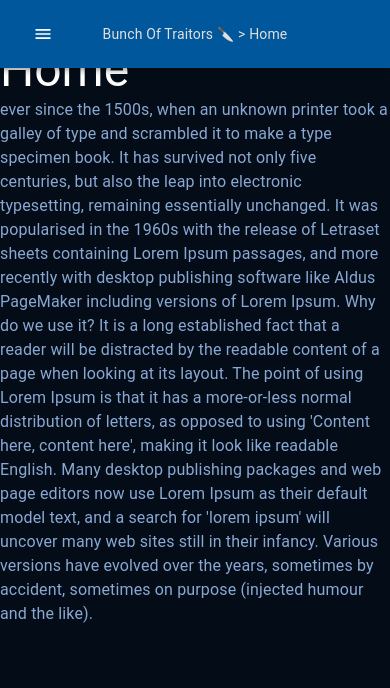
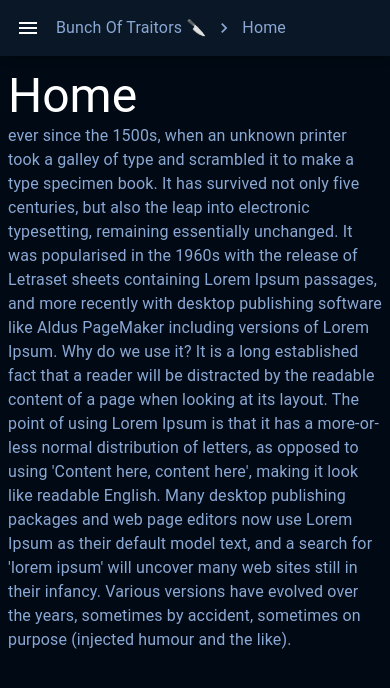
Before and after one commit to SophicalMushroom/ChatStats, a React (Create React App) app in the folder frontend/: page / in a window 390 px wide. Shown: the top 688 px of the page. Built offline with nearby package versions, Linux system fonts and the light colour scheme.

Commit message:
simplified contexts, modified theme

```diff
--- a/frontend/src/App.js
+++ b/frontend/src/App.js
@@ -21,8 +21,10 @@ const useStyles = makeStyles((theme) => ({
 	main: {
 		width: "100vw",
 		height: "100vh",
+		padding: theme.spacing(4),
 		[theme.breakpoints.down("xs")]: {
-			paddingTop: "5vh",
+			padding: theme.spacing(1),
+			paddingTop: "8vh",
 		},
 	},
 }));
@@ -45,7 +47,7 @@ const renderTabContent = (curTab) => {
 const App = () => {
 	const classes = useStyles();
 	const theme = useTheme();
-	const [curTab, setCurTab] = useContext(NavContext);
+	const { curTab, setCurTab } = useContext(NavContext);
 
 	return (
 		<div className={classes.root}>
--- a/frontend/src/components/navigation/ChatSelector.js
+++ b/frontend/src/components/navigation/ChatSelector.js
@@ -28,7 +28,7 @@ export const ChatSelector = () => {
 		"Example Chat name",
 	]);
 	const [menuAnchor, setMenuAnchor] = useState(null);
-	const [_1, _2, _3, _4, curChat, setCurChat] = useContext(NavContext);
+	const { curChat, setCurChat } = useContext(NavContext);
 
 	const handleMenuOpen = (event) => {
 		setMenuAnchor(event.currentTarget);
--- a/frontend/src/components/navigation/DesktopNav.js
+++ b/frontend/src/components/navigation/DesktopNav.js
@@ -17,9 +17,7 @@ const useStyles = makeStyles((theme) => ({
 export const DesktopNav = () => {
 	const classes = useStyles();
 	const theme = useTheme();
-	const [curTab, setCurTab, isMobileNavOpen, setIsMobileNavOpen] = useContext(
-		NavContext
-	);
+	const { setCurTab } = useContext(NavContext);
 
 	const HandleNavItemClick = (text) => {
 		setCurTab(text);
--- a/frontend/src/components/navigation/MobileAppBar.js
+++ b/frontend/src/components/navigation/MobileAppBar.js
@@ -1,52 +1,29 @@
 import { Fragment, useContext } from "react";
 import { makeStyles, useTheme } from "@material-ui/core/styles";
 import AppBar from "@material-ui/core/AppBar";
+import Breadcrumbs from "@material-ui/core/Breadcrumbs";
 import Toolbar from "@material-ui/core/Toolbar";
+import Typography from "@material-ui/core/Typography";
 import IconButton from "@material-ui/core/IconButton";
 import MenuIcon from "@material-ui/icons/Menu";
+import NavigateNextIcon from "@material-ui/icons/NavigateNext";
 import { NavContext } from "./../../contexts/NavContext";
 
 const useStyles = makeStyles((theme) => ({
-	appBar: {
-		display: "flex",
-		alignItems: "center",
-		justifyContent: "center",
-		height: "8%",
-		marginBottom: "50px",
-	},
-	toolbar: {
-		display: "flex",
-		flexDirection: "row",
-		justifyContent: "center",
-		alignItems: "center",
-		height: "100%",
-		width: "100%",
-	},
-	mobileLogo: {
-		display: "flex",
-		alignItems: "center",
-		justifyContent: "center",
-		position: "absolute",
-		width: "70%",
-		height: "100%",
-	},
+	appBar: { backgroundColor: theme.palette.background.paper },
+	toolbar: {},
 	menuButton: {
-		position: "relative",
-		marginLeft: "5px",
-		marginRight: "auto",
-	},
-	menuButtonIcon: {
-		width: "20px",
-		height: "20px",
+		paddingRight: theme.spacing(2),
 	},
 }));
 
 export const MobileAppBar = () => {
 	const classes = useStyles();
 	const theme = useTheme();
-	const [curTab, setCurTab, isMobileNavOpen, setIsMobileNavOpen] = useContext(
+	const { curTab, isMobileNavOpen, setIsMobileNavOpen, curChat } = useContext(
 		NavContext
 	);
+
 	return (
 		<Fragment>
 			<AppBar position="fixed" className={classes.appBar}>
@@ -58,7 +35,15 @@ export const MobileAppBar = () => {
 					>
 						<MenuIcon className={classes.menuButtonIcon} />
 					</IconButton>
-					<div className={classes.mobileLogo}>Bunch Of Traitors 🔪 > Home</div>
+
+					<Breadcrumbs separator={<NavigateNextIcon fontSize="small" />}>
+						<Typography noWrap color="textSecondary">
+							{curChat}
+						</Typography>
+						<Typography noWrap color="textSecondary">
+							{curTab}
+						</Typography>
+					</Breadcrumbs>
 				</Toolbar>
 			</AppBar>
 		</Fragment>
--- a/frontend/src/components/navigation/MobileNav.js
+++ b/frontend/src/components/navigation/MobileNav.js
@@ -17,7 +17,7 @@ const useStyles = makeStyles((theme) => ({
 export const MobileNav = () => {
 	const classes = useStyles();
 	const theme = useTheme();
-	const [curTab, setCurTab, isMobileNavOpen, setIsMobileNavOpen] = useContext(
+	const { isMobileNavOpen, setIsMobileNavOpen, setCurTab } = useContext(
 		NavContext
 	);
 
--- a/frontend/src/components/navigation/NavItems.js
+++ b/frontend/src/components/navigation/NavItems.js
@@ -6,7 +6,7 @@ import ListItemIcon from "@material-ui/core/ListItemIcon";
 import ListItemText from "@material-ui/core/ListItemText";
 import HomeIcon from "@material-ui/icons/Home";
 import EmojiEmotionsIcon from "@material-ui/icons/EmojiEmotions";
-import LibraryBooksIcon from "@material-ui/icons/LibraryBooks";
+import LocalLibraryIcon from "@material-ui/icons/LocalLibrary";
 import EqualizerIcon from "@material-ui/icons/Equalizer";
 import CodeIcon from "@material-ui/icons/Code";
 import IconButton from "@material-ui/core/IconButton";
@@ -15,7 +15,6 @@ import Divider from "@material-ui/core/Divider";
 import ExpandMore from "@material-ui/icons/ExpandMore";
 import Typography from "@material-ui/core/Typography";
 import { ThemeContext } from "./../../contexts/ThemeContext";
-import { NavContext } from "./../../contexts/NavContext";
 import { ChatSelector } from "./ChatSelector";
 import Button from "@material-ui/core/Button";
 
@@ -53,7 +52,7 @@ export const NavItems = (props) => {
 
 	const navItems = [
 		{ label: "Home", icon: <HomeIcon className={classes.icons} /> },
-		{ label: "Vocab", icon: <LibraryBooksIcon className={classes.icons} /> },
+		{ label: "Vocab", icon: <LocalLibraryIcon className={classes.icons} /> },
 		{ label: "Emojis", icon: <EmojiEmotionsIcon className={classes.icons} /> },
 		{ label: "Misc", icon: <EqualizerIcon className={classes.icons} /> },
 		{ label: "Regex", icon: <CodeIcon className={classes.icons} /> },
--- a/frontend/src/contexts/NavContext.js
+++ b/frontend/src/contexts/NavContext.js
@@ -9,14 +9,14 @@ export const NavContextProvider = (props) => {
 
 	return (
 		<NavContext.Provider
-			value={[
+			value={{
 				curTab,
 				setCurTab,
 				isMobileNavOpen,
 				setIsMobileNavOpen,
 				curChat,
 				setCurChat,
-			]}
+			}}
 		>
 			{props.children}
 		</NavContext.Provider>
--- a/frontend/src/contexts/ThemeContext.js
+++ b/frontend/src/contexts/ThemeContext.js
@@ -22,7 +22,7 @@ const darkTheme = {
 		},
 		background: {
 			paper: "#0a1726",
-			default: "#040d17",
+			default: "#010a14",
 		},
 		divider: "rgba(79, 131, 204, 0.18)",
 	},
```
Also changed, not shown: frontend/src/index.js (+4 -4 lines).
